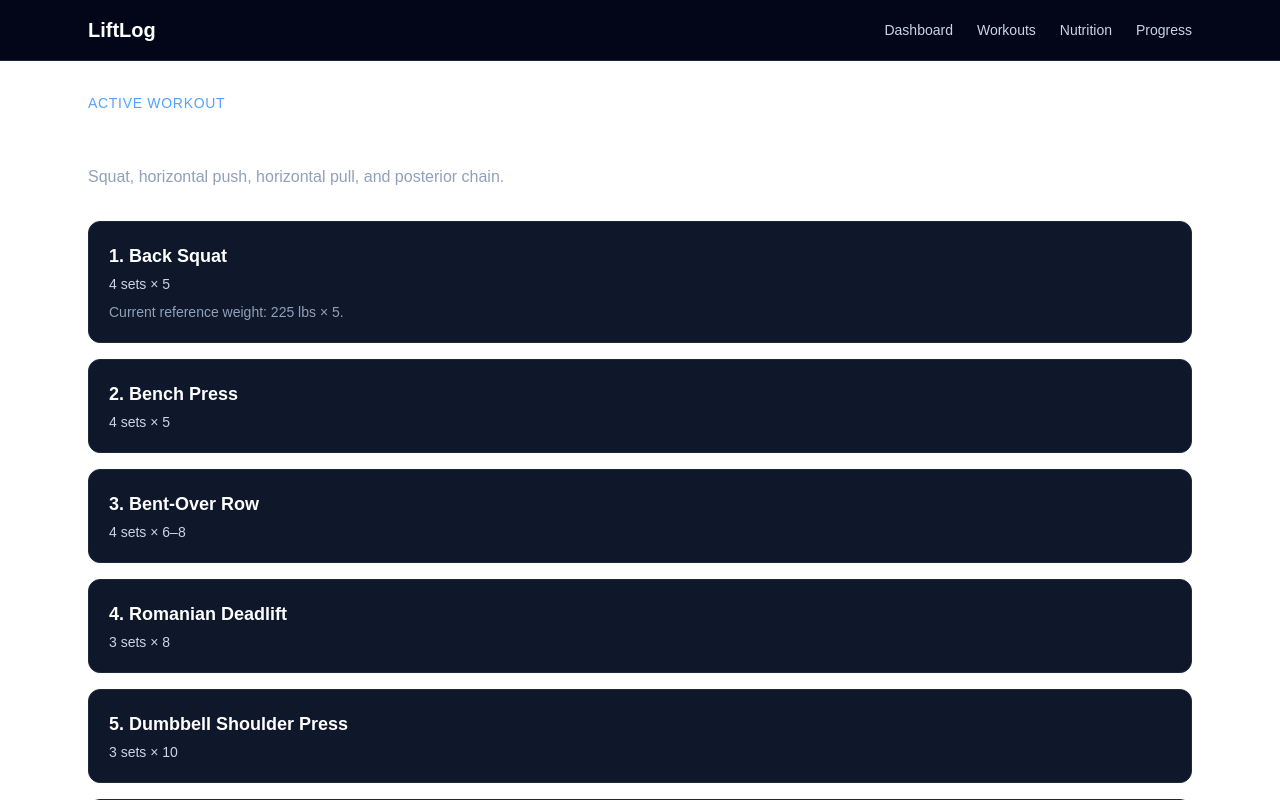
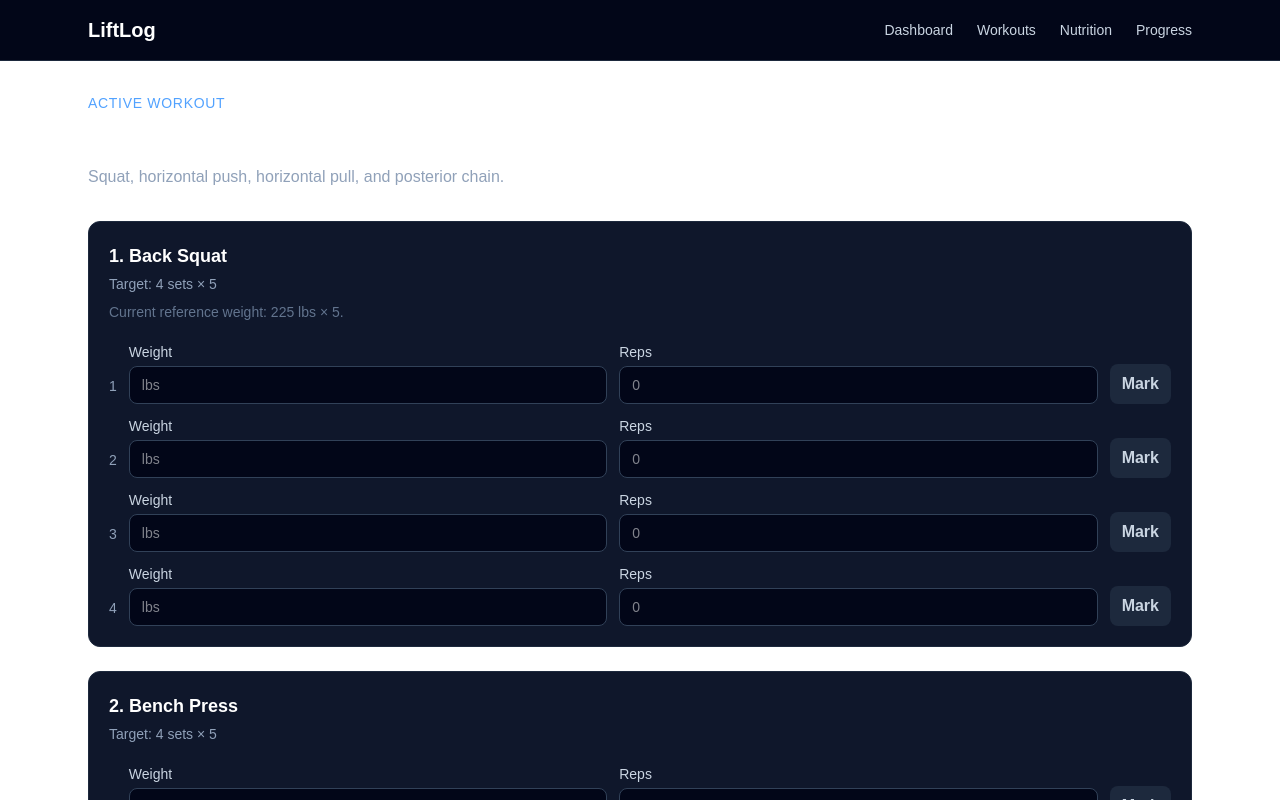
Before and after one commit to Shehu-Muhammad/lift-log, a Next.js app: page /workouts/day-1 in a window 1280 px wide. Shown: the top 800 px of the page. Built offline with nearby package versions, Linux system fonts and the light colour scheme.

Commit message:
The dynamic page now remains a server component, while WorkoutLogger handles the interactive client-side state

```diff
--- a/app/workouts/[workoutId]/page.tsx
+++ b/app/workouts/[workoutId]/page.tsx
@@ -1,5 +1,6 @@
 import { notFound } from 'next/navigation';
 import { workouts } from '@/data/workouts';
+import WorkoutLogger from '@/components/workouts/WorkoutLogger';
 
 type WorkoutPageProps = {
   params: Promise<{
@@ -27,24 +28,7 @@ export default async function WorkoutPage({ params }: WorkoutPageProps) {
       <p className='mt-2 text-slate-400'>{workout.description}</p>
 
       <div className='mt-8 space-y-4'>
-        {workout.exercises.map((exercise, index) => (
-          <article
-            key={exercise.id}
-            className='rounded-xl border border-slate-800 bg-slate-900 p-5'
-          >
-            <h2 className='text-lg font-semibold text-white'>
-              {index + 1}. {exercise.name}
-            </h2>
-
-            <p className='mt-1 text-sm text-slate-300'>
-              {exercise.sets} sets × {exercise.reps}
-            </p>
-
-            {exercise.notes && (
-              <p className='mt-2 text-sm text-slate-400'>{exercise.notes}</p>
-            )}
-          </article>
-        ))}
+        <WorkoutLogger workout={workout} />
       </div>
     </section>
   );
```
